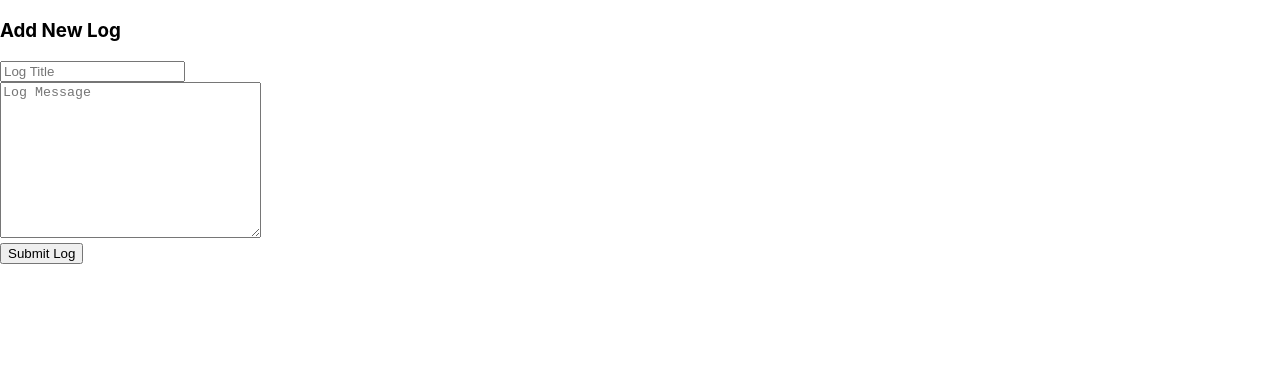
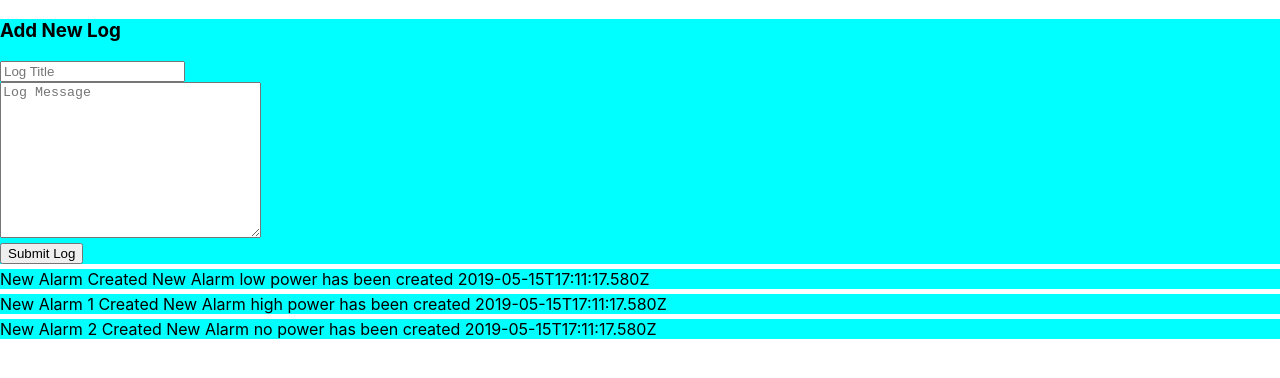
Before and after one commit to diwash13/tagup, a React (Create React App) app: page / in a window 1280 px wide. Shown: the top 378 px of the page. Built offline with nearby package versions, Linux system fonts and the light colour scheme.

Commit message:
build card

```diff
--- a/package.json
+++ b/package.json
@@ -5,6 +5,7 @@
   "dependencies": {
     "axios": "^0.18.0",
     "express": "^4.16.4",
+    "prop-types": "^15.7.2",
     "react": "^16.8.6",
     "react-dom": "^16.8.6",
     "react-scripts": "3.0.1"
--- a/src/App.js
+++ b/src/App.js
@@ -1,12 +1,30 @@
-import React, { Component } from 'react';
-import NewLog from './Components/NewLog/NewLog'
+import React, { Component } from "react";
+import LogForm from "./Components/LogForm/LogForm";
+import { data } from "./Data";
+import Logs from './Components/Logs/Logs'
 
 class App extends Component {
+  constructor(props) {
+    super(props);
+    this.state = {
+      logs: [...data]
+    };
+  }
+
+  addLog = (log) => {
+    const logWithId = {...log, id:this.state.logs.length}
+    this.setState({logs:[logWithId, ...this.state.logs]})
+  //   const newLogArr = this.state.logs.slice().push(log)
+  //   this.setState({logs: newLogArr})
+  }
+
   render() {
+    console.log(this.state)
     return (
-      <div className="App">
-        <NewLog />
-      </div>
+      <main className="App">
+        <LogForm addLog={this.addLog}/>
+        <Logs logs={this.state.logs}/>
+      </main>
     );
   }
 }
--- a/src/Components/Card/Card.js
+++ b/src/Components/Card/Card.js
@@ -0,0 +1,6 @@
+import React from 'react'
+import styles from './card.module.css'
+
+const Card = (props) => <div className={styles.card}>{props.children}</div>
+
+export default Card
--- /dev/null
+++ b/src/Components/Card/card.module.css
@@ -0,0 +1,4 @@
+.card {
+    background-color: aqua;
+    margin: 5px 0;
+}
--- /dev/null
+++ b/src/Components/Log/Log.js
@@ -0,0 +1,6 @@
+import React from 'react'
+import Card from '../Card/Card'
+
+const Log = (props) => <Card> <span>{props.log.title} {props.log.message} {props.log.timestamp}</span> </Card>
+
+export default Log
--- a/src/Components/NewLog/NewLog.js
+++ b/src/Components/LogForm/LogForm.js
@@ -1,14 +1,23 @@
 import React, { Component } from 'react';
+import Card from '../Card/Card'
 
-class NewLog extends Component {
-    constructor() {
-        super()
+class LogForm extends Component {
+    constructor(props) {
+        super(props)
         this.state = {
-            logs: [],
             title: '',
             message: ''
         }
     }
+
+    addLog = (e) => {
+        e.preventDefault()
+        this.props.addLog({
+            ...this.state,
+            timestamp: new Date().toISOString()
+        })
+    }
+
     handleChangeTitle = (val) => {
         console.log(val)
         this.setState({
@@ -25,20 +34,25 @@ class NewLog extends Component {
 
     render() {
         return (
-            <div>
+            <Card>
                 <h3>Add New Log</h3>
-                <input type="text" placeholder='Log Title' onChange={e => this.handleChangeTitle(e.target.value)}
-        value={this.state.title}/>
+                <form onSubmit={this.addLog}>
+                <input
+                    type="text"
+                    placeholder='Log Title'
+                    onChange={e => this.handleChangeTitle(e.target.value)}
+                    value={this.state.title}/>
                 <br/>
                 <textarea name="Log Message" placeholder='Log Message' cols="30" rows="10"
                 onChange={e => this.handleChangeMessage(e.target.value)}
                 value={this.state.message}
                 ></textarea>
                 <br/>
-                <button>Submit Log</button>
-            </div>
+                <button type='submit'>Submit Log</button>
+                </form>
+            </Card>
         )
     }
 }
 
-export default NewLog
+export default LogForm
--- /dev/null
+++ b/src/Components/Logs/Logs.js
@@ -0,0 +1,6 @@
+import React from "react";
+import Log from "../Log/Log";
+
+const Logs = props => props.logs.map(log => <Log key={log.id} log={log} />);
+
+export default Logs;
--- /dev/null
+++ b/src/Data.js
@@ -0,0 +1,20 @@
+export const data = [
+  {
+    id: 0,
+    title: "New Alarm Created",
+    message: "New Alarm low power has been created",
+    timestamp: "2019-05-15T17:11:17.580Z"
+  },
+  {
+    id: 1,
+    title: "New Alarm 1 Created",
+    message: "New Alarm high power has been created",
+    timestamp: "2019-05-15T17:11:17.580Z"
+  },
+  {
+    id: 2,
+    title: "New Alarm 2 Created",
+    message: "New Alarm no power has been created",
+    timestamp: "2019-05-15T17:11:17.580Z"
+  }
+];
```
Also changed, not shown: 2 other files (tests, documents, lock files or other folders).
